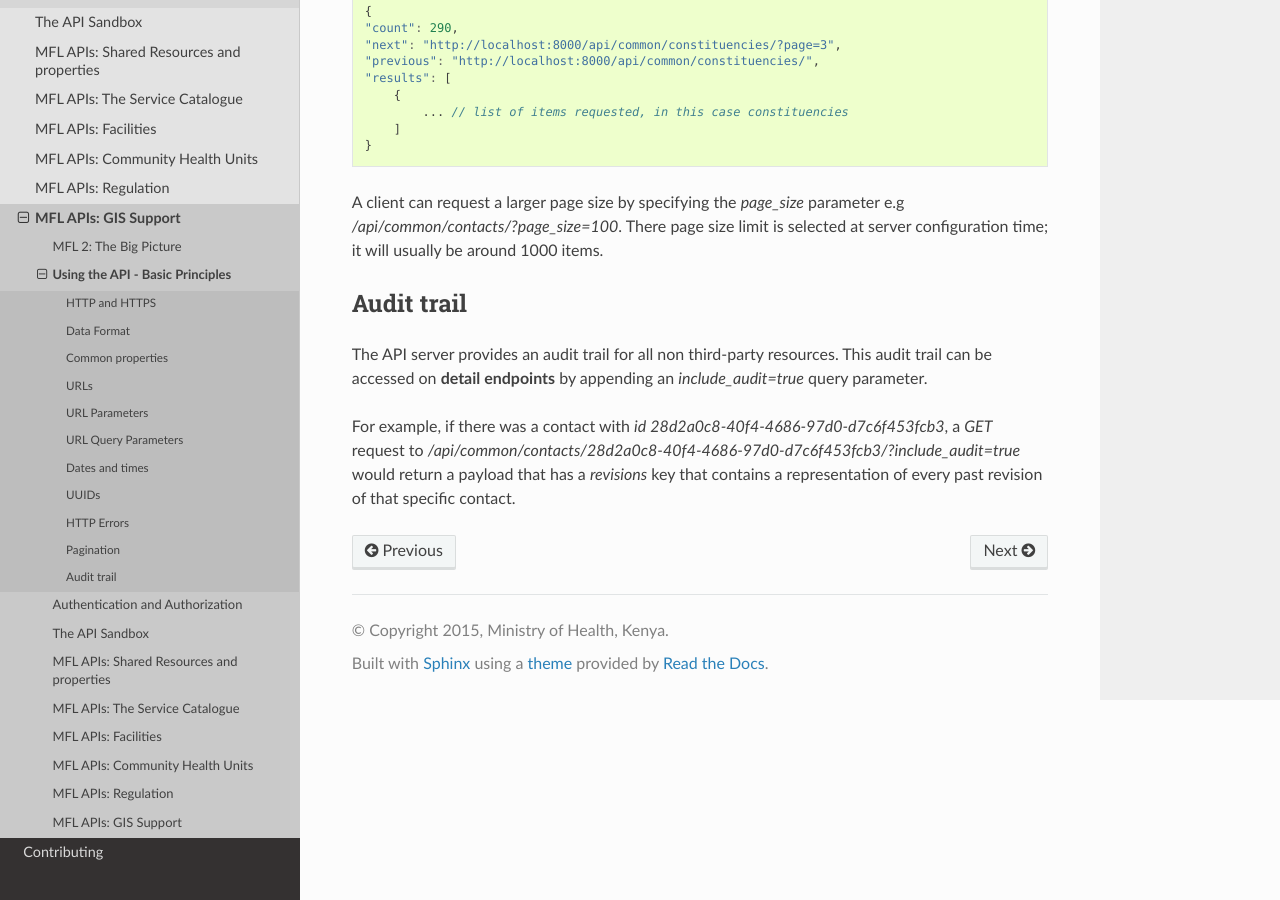
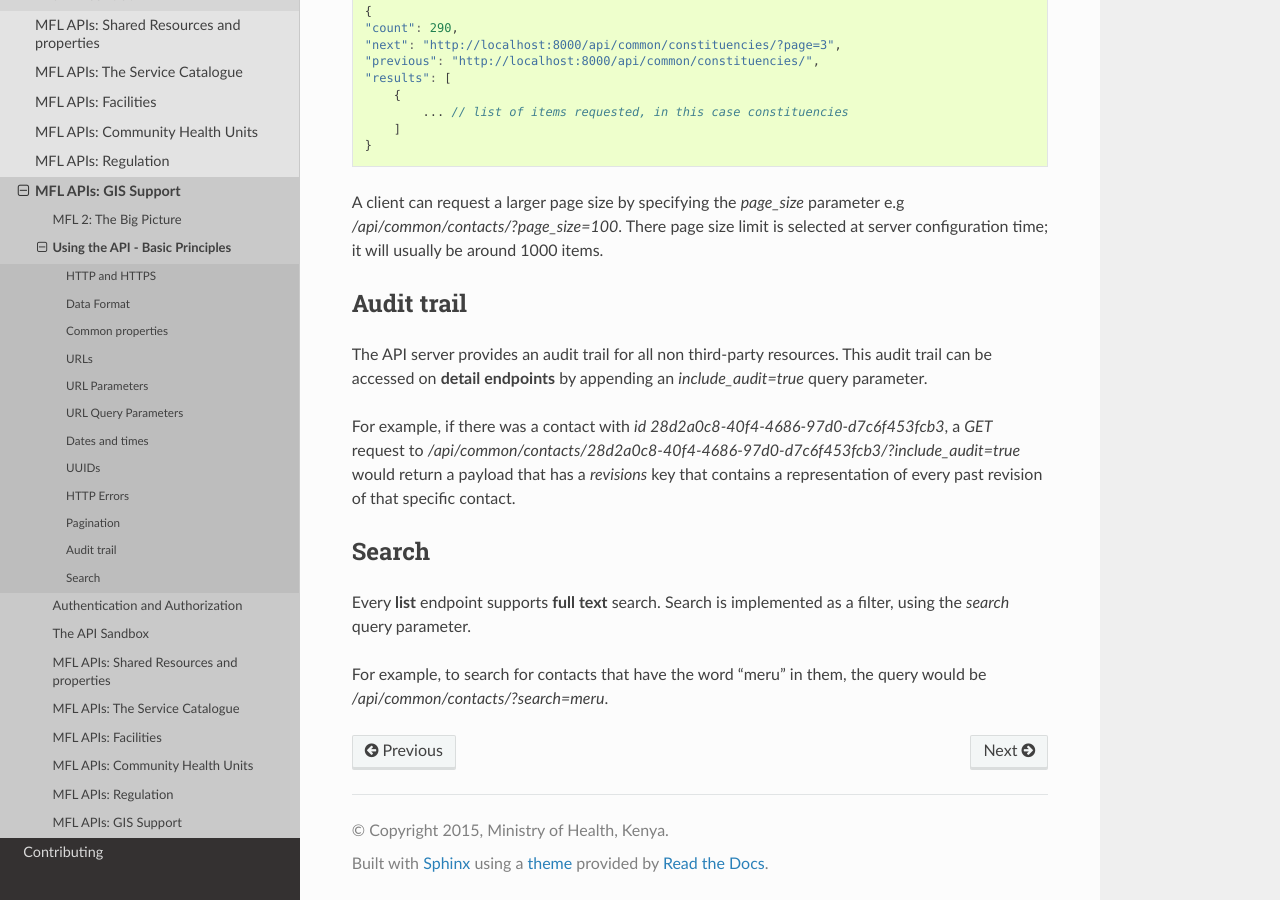
Before and after one commit to MasterFacilityList/mfl_api, a Sphinx documentation site: the page built from docs/getting_started/api.rst, in a window 1280 px wide and 900 px high, scrolled down 7379 px. Built offline with Sphinx 7.4.7 and the Read the Docs theme 2.0.0, drawn with Linux system fonts in a browser that asks for light colours.

Commit message:
Added section in docs for search

```diff
--- a/docs/getting_started/api.rst
+++ b/docs/getting_started/api.rst
@@ -369,5 +369,13 @@ For example, if there was a contact with `id`
 would return a payload that has a `revisions` key that contains a
 representation of every past revision of that specific contact.
 
+Search
+--------
+Every **list** endpoint supports **full text** search. Search is implemented
+as a filter, using the `search` query parameter.
+
+For example, to search for contacts that have the word "meru" in them, the
+query would be `/api/common/contacts/?search=meru`.
+
 .. toctree::
     :maxdepth: 2
--- a/docs/getting_started/support_resources.rst
+++ b/docs/getting_started/support_resources.rst
@@ -2,7 +2,6 @@ MFL APIs: Shared Resources and properties
 ===========================================
 .. include:: ../substitutes.txt
 
-TBD - support resources
 TBD - filters, including using allvaluesfilter
 TBD - document search
 
@@ -10,7 +9,6 @@ TBD - document search
 Common Filters
 -------------------
 TBD - Document filters found in every resource
-TBD - examples for GET, POST, PUT, PATCH, DELETE ( could be elsewhere )
 
 .. toctree::
     :maxdepth: 2
```
